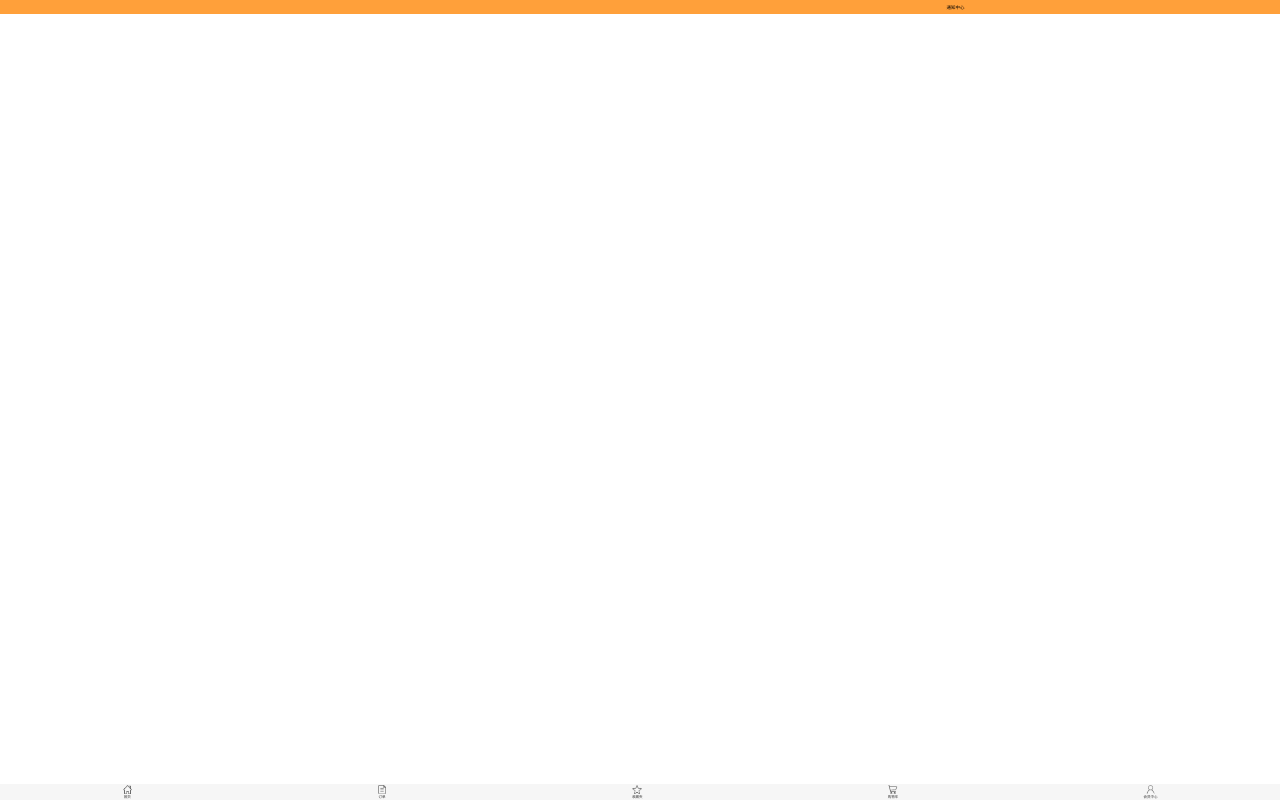
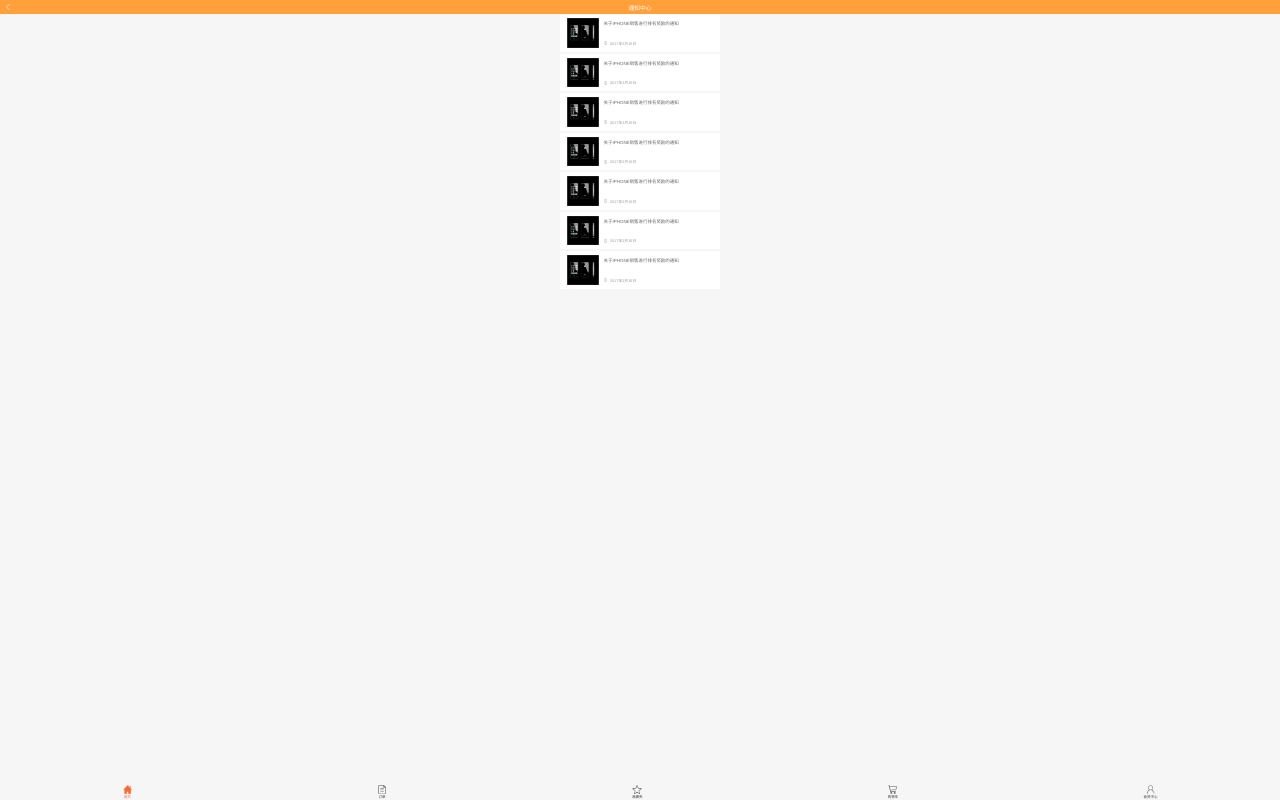
Before and after one commit to zkassing/km, a plain HTML site: page notice.html in a window 1280 px wide. Drawn offline with Linux system fonts and the light colour scheme.

Commit message:
通知列表页完成.html

```diff
--- a/css/km.css
+++ b/css/km.css
@@ -6,7 +6,7 @@ body{
     max-width: 10rem;
     font-size: .24rem;
     margin: 0 auto;
-    background: #f6f6f6;
+
 }
 
 
@@ -160,34 +160,37 @@ body{
     height:.54rem;
     background-size: .6rem .54rem!important;
 }
+.box .menu .active{
+    color: #fc6733;
+}
 .box .menu .home{
     background: url("../img/icon/home.png");
 }
-.box .menu .home.active{
+.box .menu .active .home{
     background: url("../img/icon/homeact.png");
 }
 .box .menu .item{
     background: url("../img/icon/order.png");
 }
-.box .menu .item.active{
+.box .menu .active .item{
     background: url("../img/icon/orderact.png");
 }
 .box .menu .favo{
     background: url("../img/icon/star.png");
 }
-.box .menu .favo.active{
+.box .menu .active .favo{
     background: url("../img/icon/staract.png");
 }
 .box .menu .car{
     background: url("../img/icon/shopping.png");
 }
-.box .menu .car.active{
+.box .menu .active .car{
     background: url("../img/icon/shoppingact.png");
 }
 .box .menu .user{
     background: url("../img/icon/personal.png");
 }
-.box .menu .user.active{
+.box .menu .active .user{
     background: url("../img/icon/personalact.png");
 }
 
@@ -288,9 +291,58 @@ article{
 
 
 /*通知中心*/
+.box .back {
+    background: url("../img/icon/back.png") no-repeat center;
+    width: .4rem;
+    height: .88rem;
+    background-size: .24rem .4rem;
+    position: absolute;
+    left:  .3rem;
+    top:0;
+}
+.notice-title{
+    font-size: .36rem;
+    color: #fff;
+}
 .notice{
 
 }
 .notice .item{
-
+    display: flex;
+    padding: .25rem .46rem;
+    background: #fff;
+    margin-bottom: .12rem;
+    justify-content:flex-start;
 }
+.notice .item img{
+    width: 1.96rem;
+    height:1.85rem;
+    flex-shrink:0;
+    margin-right: .3rem;
+}
+.notice .item .item-body{
+    display: flex;
+    flex-direction: column;
+    justify-content: space-between;
+    align-items: flex-start;
+    padding: .13rem 0;
+}
+.notice .item .item-body-title{
+    font-size: .28rem;
+    color: #686868;
+}
+.notice .item .item-body-time{
+    font-size: .24rem;
+    color: #9b9b9b;
+    display: flex;
+    justify-content:space-between;
+    align-items: center;
+}
+.notice .item .item-body-time .icon{
+    background: url("../img/icon/time.png");
+    background-size: .24rem;
+    width: .24rem;
+    height: .24rem;
+    flex-shrink: 0;
+    margin-right: .16rem;
+}
--- a/css/reset.css
+++ b/css/reset.css
@@ -11,6 +11,9 @@
 }
 input:focus{
     outline: none;
+}
+html{
+    background: #f6f6f6;
 }
 
 html, body, div, span, object, iframe, h1, h2, h3, h4, h5, h6, p, blockquote, pre, a, abbr, address, cite, code, del, dfn, em, img, ins, kbd, q, samp, small, strong, sub, sup, var, b, i, dl, dt, dd, ol, ul, li, fieldset, form, label, legend, table, caption, tbody, tfoot, thead, tr, th, td {
--- a/notice.html
+++ b/notice.html
@@ -12,17 +12,84 @@
 <div class="box">
     <header>
         <i class="back"></i>
-        <h3>通知中心</h3>
+        <h3 class="notice-title">通知中心</h3>
     </header>
     <article>
         <ul class="notice">
             <li class="item">
-
+                <img src="img/notice/notice1.png" alt="" class="item-img">
+                <div class="item-body">
+                    <p class="item-body-title">关于IPHONE销售进行排名奖励的通知</p>
+                    <span class="item-body-time">
+                        <i class="icon"></i>
+                        <span>2017年2月16日</span>
+                    </span>
+                </div>
+            </li>
+            <li class="item">
+                <img src="img/notice/notice1.png" alt="" class="item-img">
+                <div class="item-body">
+                    <p class="item-body-title">关于IPHONE销售进行排名奖励的通知</p>
+                    <span class="item-body-time">
+                        <i class="icon"></i>
+                        <span>2017年2月16日</span>
+                    </span>
+                </div>
+            </li>
+            <li class="item">
+                <img src="img/notice/notice1.png" alt="" class="item-img">
+                <div class="item-body">
+                    <p class="item-body-title">关于IPHONE销售进行排名奖励的通知</p>
+                    <span class="item-body-time">
+                        <i class="icon"></i>
+                        <span>2017年2月16日</span>
+                    </span>
+                </div>
+            </li>
+            <li class="item">
+                <img src="img/notice/notice1.png" alt="" class="item-img">
+                <div class="item-body">
+                    <p class="item-body-title">关于IPHONE销售进行排名奖励的通知</p>
+                    <span class="item-body-time">
+                        <i class="icon"></i>
+                        <span>2017年2月16日</span>
+                    </span>
+                </div>
+            </li>
+            <li class="item">
+                <img src="img/notice/notice1.png" alt="" class="item-img">
+                <div class="item-body">
+                    <p class="item-body-title">关于IPHONE销售进行排名奖励的通知</p>
+                    <span class="item-body-time">
+                        <i class="icon"></i>
+                        <span>2017年2月16日</span>
+                    </span>
+                </div>
+            </li>
+            <li class="item">
+                <img src="img/notice/notice1.png" alt="" class="item-img">
+                <div class="item-body">
+                    <p class="item-body-title">关于IPHONE销售进行排名奖励的通知</p>
+                    <span class="item-body-time">
+                        <i class="icon"></i>
+                        <span>2017年2月16日</span>
+                    </span>
+                </div>
+            </li>
+            <li class="item">
+                <img src="img/notice/notice1.png" alt="" class="item-img">
+                <div class="item-body">
+                    <p class="item-body-title">关于IPHONE销售进行排名奖励的通知</p>
+                    <span class="item-body-time">
+                        <i class="icon"></i>
+                        <span>2017年2月16日</span>
+                    </span>
+                </div>
             </li>
         </ul>
     </article>
     <nav class="menu">
-        <a href="#">
+        <a href="#" class="active">
             <i class="nav-icon home"></i>
             <span>首页</span>
         </a>
```
Also changed, not shown: index.html (+1 -1 lines), notice-content.html (added, +45 -0 lines), img/icon/back.png (added), img/icon/time.png (renamed from img/notice/time.png).
